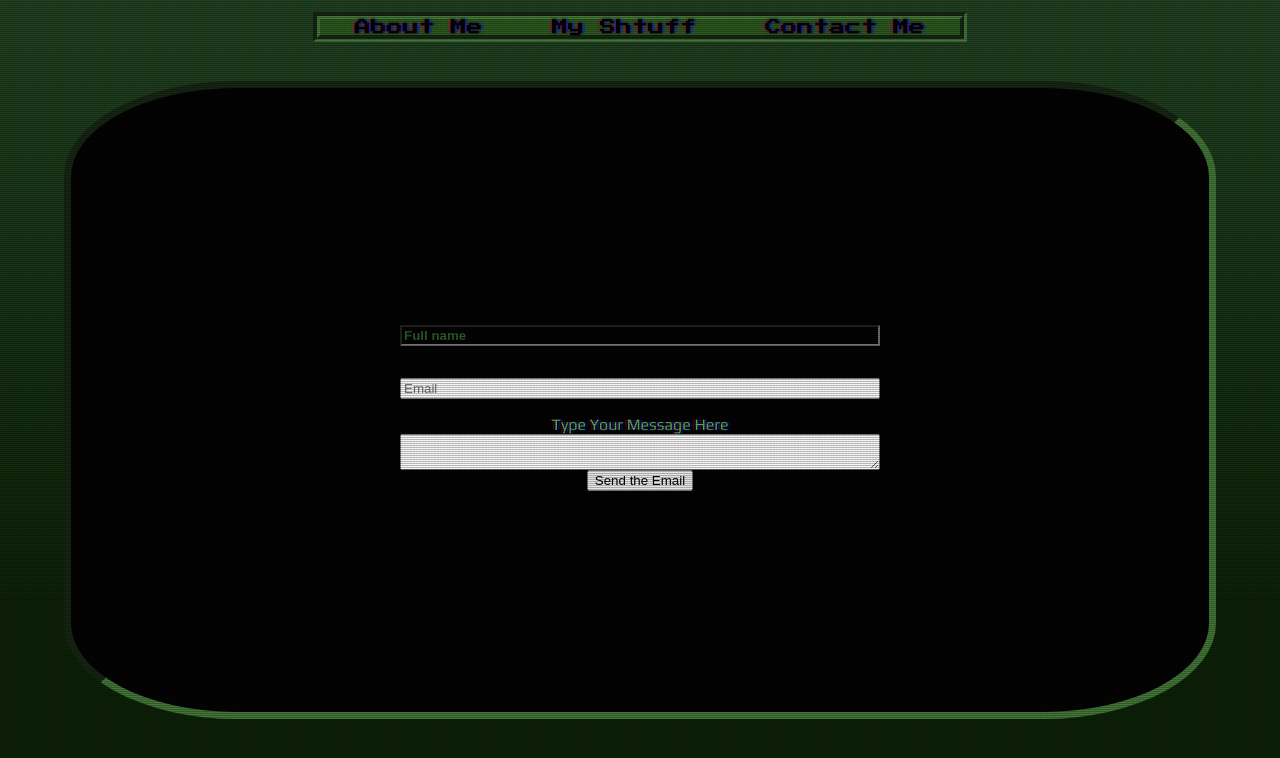
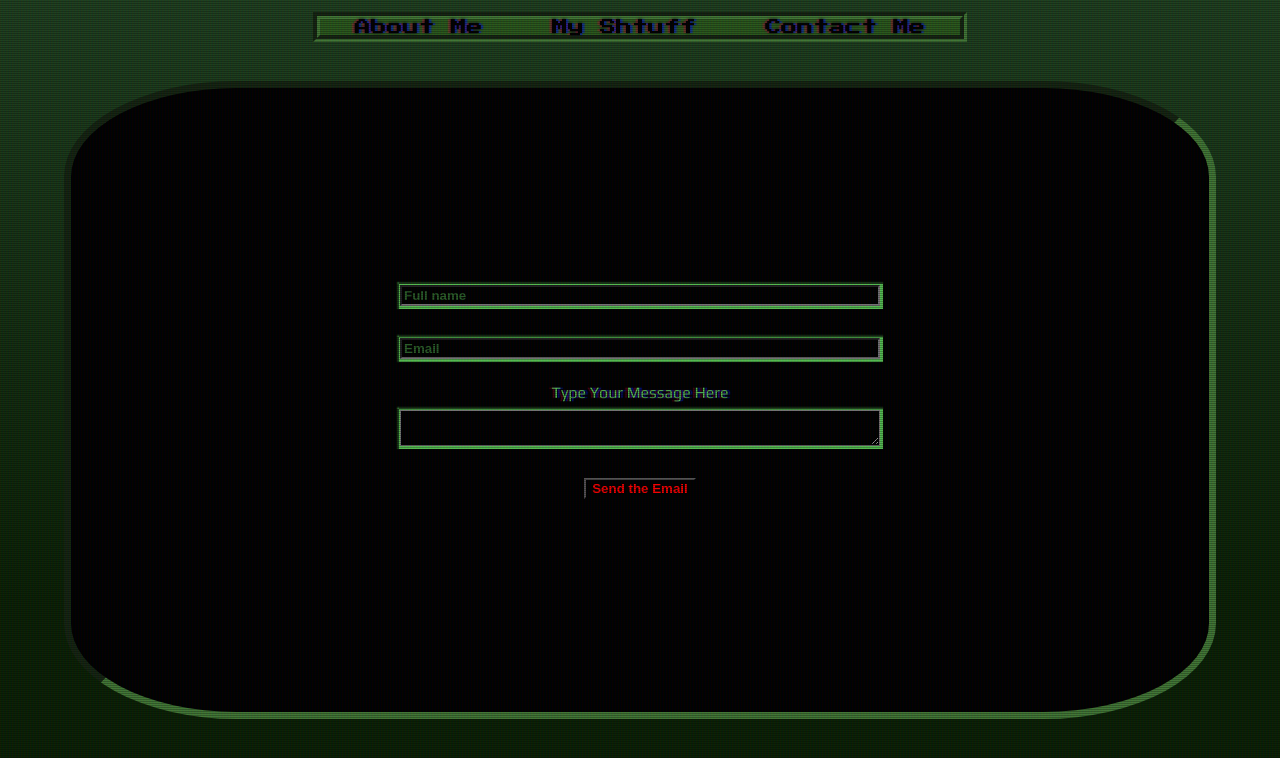
Before and after one commit to madrodgerflynn/reactFolio, a React (Create React App) app: page /Contact in a window 1280 px wide. Shown: the top 758 px of the page. Built offline with nearby package versions, Linux system fonts and the light colour scheme; a web font is replaced by a local one.

Commit message:
ContactMe is functional, fine-tuning styles

```diff
--- a/src/componenets/contact/Contact.css
+++ b/src/componenets/contact/Contact.css
@@ -28,6 +28,7 @@
   display: flex;
   align-items: center;
   justify-content: center;
+  margin: 0.5rem;
 }
 .nameInput {
   display: flex;
@@ -41,14 +42,47 @@
   margin: 1rem;
   width: 30rem;
 }
-
 .fullName {
   color: var(--mandarin);
   background-color: var(--black);
-  /* box-shadow: 0.5rem; */
+  box-shadow: inset 0 0 0.1rem 0.2rem var(--black),
+    0 0 0.1rem 0.2rem var(--mandarin);
 }
 .fullName::placeholder {
   font-weight: bold;
   opacity: 0.5;
   color: var(--mandarin);
 }
+.email {
+  color: var(--mandarin);
+  background-color: var(--black);
+  box-shadow: inset 0 0 0.1rem 0.2rem var(--black),
+    0 0 0.1rem 0.2rem var(--mandarin);
+}
+.email::placeholder {
+  font-weight: bold;
+  opacity: 0.5;
+  color: var(--mandarin);
+}
+.message {
+  color: var(--mandarin);
+  background-color: var(--black);
+
+  box-shadow: inset 0 0 0.1rem 0.2rem var(--black),
+    0 0 0.1rem 0.2rem var(--mandarin);
+}
+.message::placeholder {
+  font-weight: bold;
+  opacity: 0.5;
+  color: var(--mandarin);
+}
+.submitBtn {
+  margin: 2rem;
+  font-weight: bold;
+  background-color: transparent;
+  color: var(--red);
+}
+.submitBtn:hover {
+  color: var(--mandarin);
+  box-shadow: inset 0 0 0.1rem 0.2rem var(--black), 0 0 0.1rem 0.2rem var(--red);
+}
--- a/src/componenets/contact/Contact.js
+++ b/src/componenets/contact/Contact.js
@@ -3,9 +3,9 @@ import React, { useState } from "react";
 import "./Contact.css";
 import emailjs from "@emailjs/browser";
 function Contact() {
-  let [senderName, setSenderName] = useState();
-  let [senderEmail, setSenderEmail] = useState();
-  let [message, setMessage] = useState();
+  let [senderName, setSenderName] = useState("");
+  let [senderEmail, setSenderEmail] = useState("");
+  let [message, setMessage] = useState("");
 
   function updateInputState(event) {
     switch (event.target.name) {
@@ -22,6 +22,7 @@ function Contact() {
   }
   function handleEvent(event) {
     event.preventDefault();
+    event.target.reset();
 
     let contactFormInputs = {
       sender_name: senderName,
@@ -71,7 +72,7 @@ function Contact() {
           </span>
           <textarea
             name="message"
-            className="form-control"
+            className="form-control message"
             onChange={updateInputState}
           ></textarea>
         </div>
```
